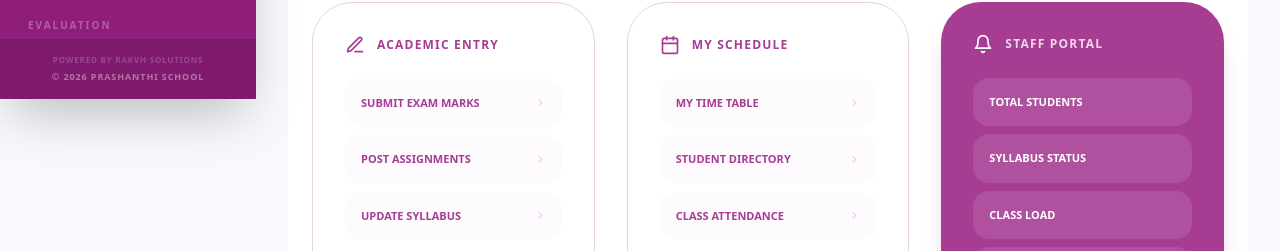
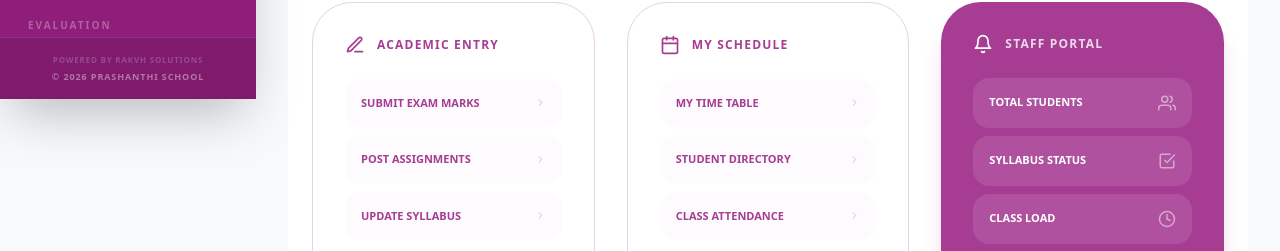
Before and after one commit to prashanthitimes/PrashanthiSchool, a Next.js app: page /teacher in a window 1280 px wide. Shown: the part 701-952 px from the top of the page. Built offline with nearby package versions, Linux system fonts and the light colour scheme; no server answers.

Commit message:
Initial commit: Teacher Management System

```diff
--- a/app/teacher/page.tsx
+++ b/app/teacher/page.tsx
@@ -187,7 +187,8 @@ export default function TeacherDashboard() {
                 { label: "Attendance Rate", count: stats.attendanceRate, Icon: FiBookOpen, path: '/teacher/attendance' },
               ].map((item) => (
                 <Link href={item.path} key={item.label} className="w-full text-left p-4 rounded-2xl bg-white/10 text-white font-bold text-[11px] uppercase hover:bg-white/20 transition-all flex justify-between items-center group">
-                  {item.label} <span className="opacity-50 group-hover:opacity-100">{item.icon}</span>
+                  {item.label} <item.Icon size={18} className="opacity-50 group-hover:opacity-100" />
+
                 </Link>
               ))}
           </div>
```
